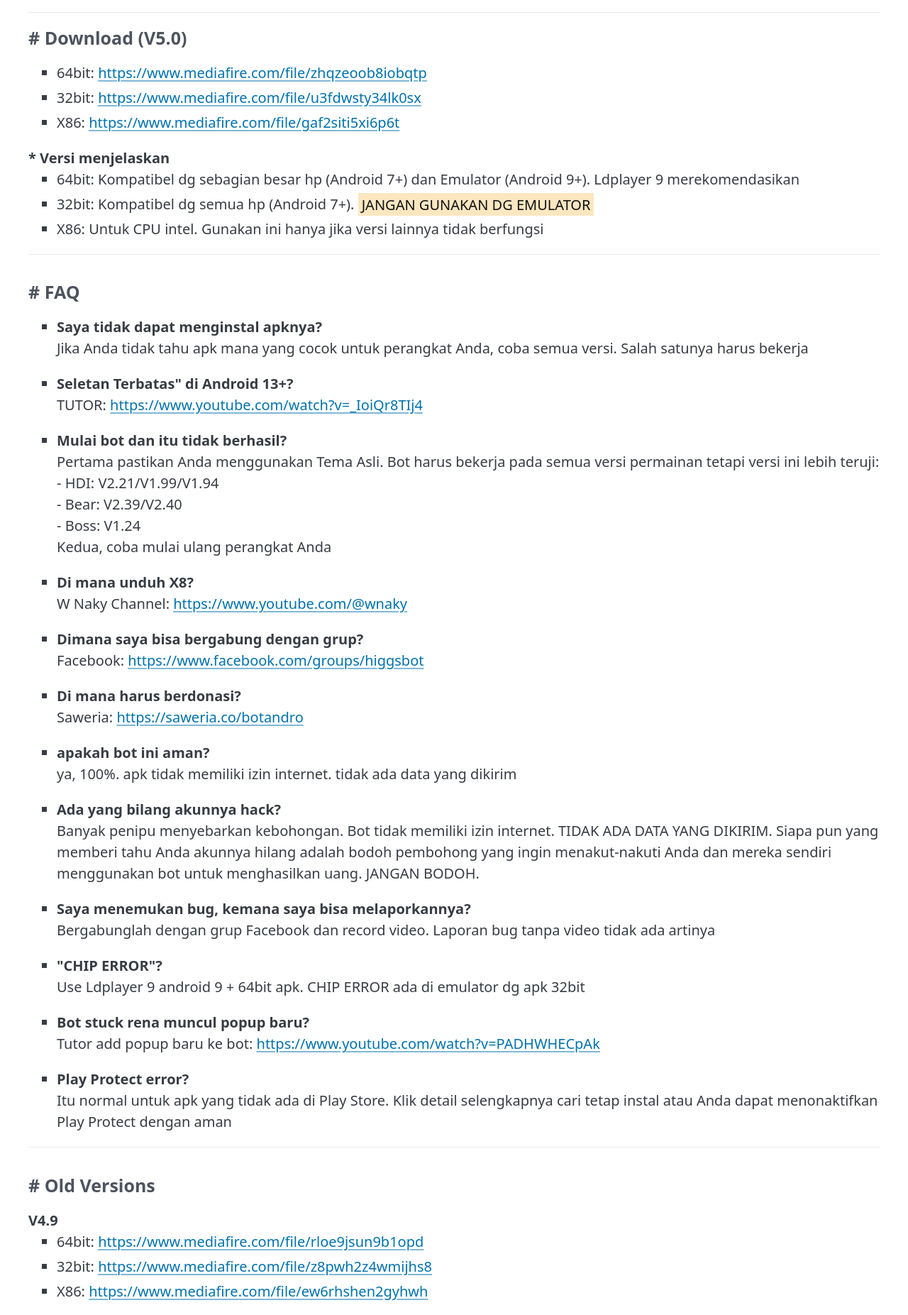
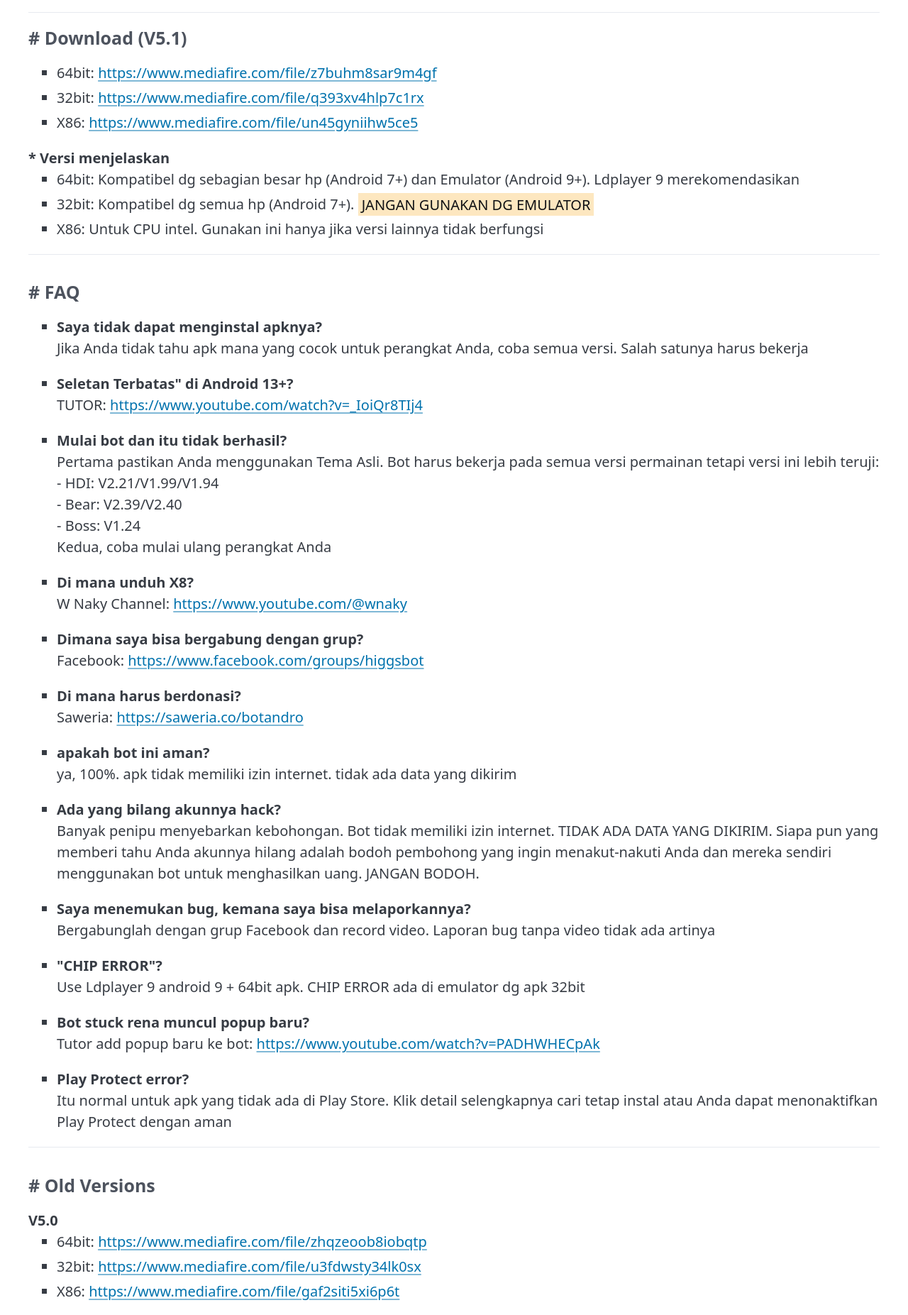
Before and after one commit to BotAndro/HiggsBot, a plain HTML site: page index.html in a window 1280 px wide. Shown: the part 398-2251 px from the top of the page at 71% size. Drawn offline with nearby package versions, Linux system fonts and the light colour scheme.

Commit message:
Update index.html

```diff
--- a/index.html
+++ b/index.html
@@ -21,21 +21,21 @@
 			Bot untuk Higgs Domino Island, Bearfish Slots dan Boss Domino
 		</h6>
 
-		<iframe width="420" height="250" src="https://www.youtube.com/embed/7P0y9pu1fWI"></iframe>
+		<iframe width="420" height="250" src="https://www.youtube.com/embed/bSGX77uUerI"></iframe>
 		<hr>
 
 		<h4 id="download">
-			# Download (V5.0)
+			# Download (V5.1)
 		</h4>
 		<ul>
 			<li>
-				64bit: <a href="https://www.mediafire.com/file/zhqzeoob8iobqtp" target="_blank">https://www.mediafire.com/file/zhqzeoob8iobqtp</a>
+				64bit: <a href="https://www.mediafire.com/file/z7buhm8sar9m4gf" target="_blank">https://www.mediafire.com/file/z7buhm8sar9m4gf</a>
 			</li>
 			<li>
-				32bit: <a href="https://www.mediafire.com/file/u3fdwsty34lk0sx" target="_blank">https://www.mediafire.com/file/u3fdwsty34lk0sx</a>
+				32bit: <a href="https://www.mediafire.com/file/q393xv4hlp7c1rx" target="_blank">https://www.mediafire.com/file/q393xv4hlp7c1rx</a>
 			</li>
 			<li>
-				X86: <a href="https://www.mediafire.com/file/gaf2siti5xi6p6t" target="_blank">https://www.mediafire.com/file/gaf2siti5xi6p6t</a>
+				X86: <a href="https://www.mediafire.com/file/un45gyniihw5ce5" target="_blank">https://www.mediafire.com/file/un45gyniihw5ce5</a>
 			</li>
 		</ul>
 		<b>
@@ -140,6 +140,18 @@
 		<h4 id="download">
 			# Old Versions
 		</h4>
+			<b>V5.0</b>
+			<ul>
+				<li>
+					64bit: <a href="https://www.mediafire.com/file/zhqzeoob8iobqtp" target="_blank">https://www.mediafire.com/file/zhqzeoob8iobqtp</a>
+				</li>
+				<li>
+					32bit: <a href="https://www.mediafire.com/file/u3fdwsty34lk0sx" target="_blank">https://www.mediafire.com/file/u3fdwsty34lk0sx</a>
+				</li>
+				<li>
+					X86: <a href="https://www.mediafire.com/file/gaf2siti5xi6p6t" target="_blank">https://www.mediafire.com/file/gaf2siti5xi6p6t</a>
+				</li>
+			</ul>
 			<b>V4.9</b>
 			<ul>
 				<li>
```
